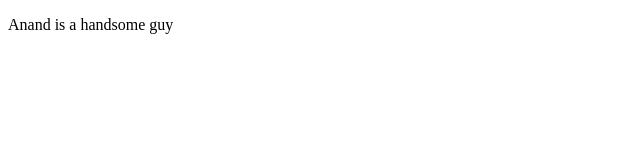
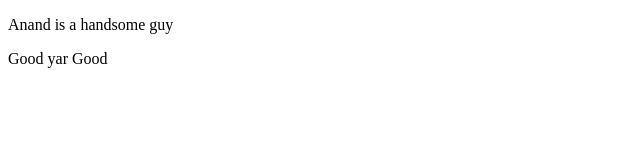
Before and after one commit to KumarAnand001/locla-repo, a plain HTML site: page index.html in a window 1280 px wide. Shown: the full height of the page, 0-640 px from the left. Drawn offline with Linux system fonts and the light colour scheme.

Commit message:
feature1 demo

```diff
--- a/index.html
+++ b/index.html
@@ -7,5 +7,6 @@
 </head>
 <body>
     <p>Anand is a handsome guy</p>
+    <p>Good yar Good</p>
 </body>
 </html>
```
